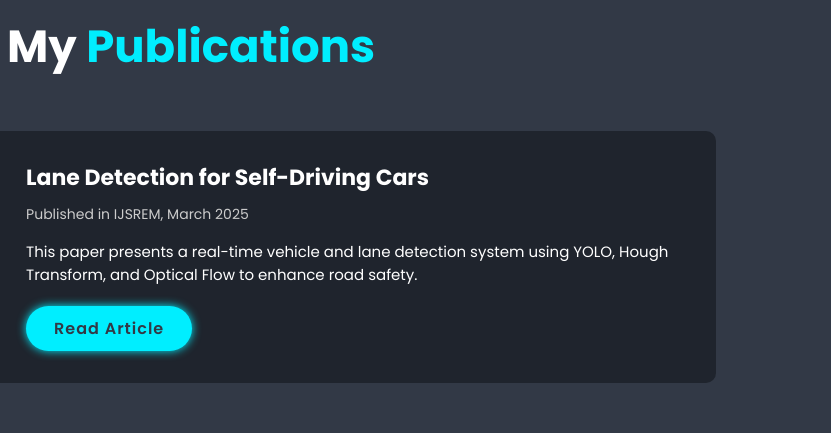
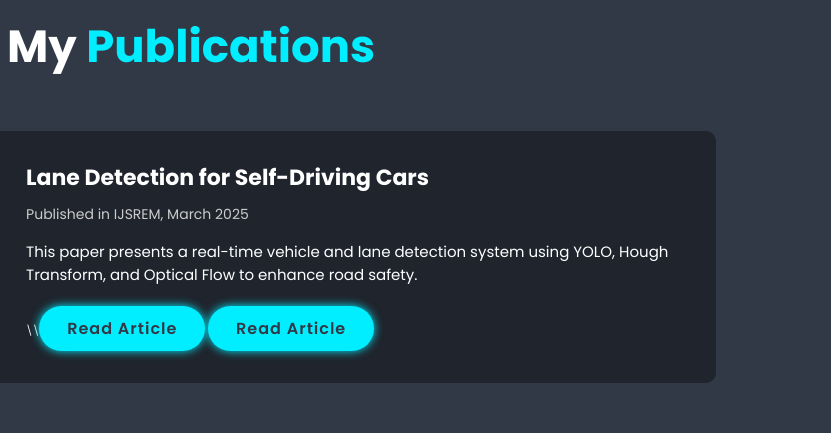
Before and after one commit to ravitejaungrala/protiflio, a plain HTML site: page index.html in a window 1280 px wide. Shown: the part 6400-6833 px from the top of the page, 449-1280 px from the left. Drawn offline with nearby package versions, Linux system fonts and the light colour scheme.

Commit message:
Update index.html

```diff
--- a/index.html
+++ b/index.html
@@ -343,7 +343,8 @@
                 <h3>Lane Detection for Self-Driving Cars</h3>
                 <p>Published in IJSREM, March 2025</p>
                 <p>This paper presents a real-time vehicle and lane detection system using YOLO, Hough Transform, and Optical Flow to enhance road safety.</p>
-                <a href="https://www.ijsrem.com" class="btn" target="_blank">Read Article</a>
+                \\<a href="https://www.ijsrem.com" class="btn" target="_blank">Read Article</a>
+                 <a href="lanedetection.pdf" class="btn" target="_blank">Read Article</a>
             </div>
         </div>
         </div>
```
